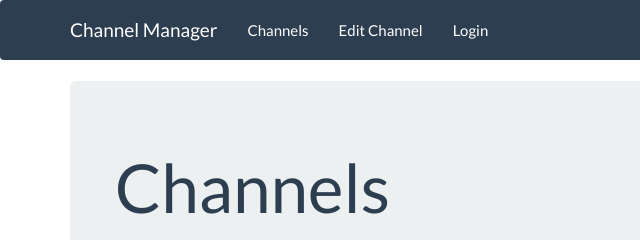
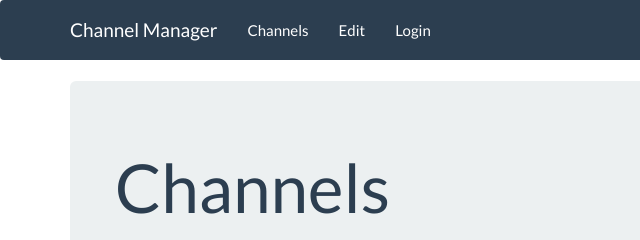
Before and after one commit to Marinski/ChannelManagerApp, a website: page app/index.html in a window 1280 px wide. Shown: the top 240 px of the page, 0-640 px from the left. Drawn offline with nearby package versions, Linux system fonts and the light colour scheme; no server answers.

Commit message:
Edit index.html

```diff
--- a/app/index.html
+++ b/app/index.html
@@ -22,7 +22,7 @@
     <div id="navbar-main" class="navbar-collapse collapse">
       <ul class="nav navbar-nav">
 		<li><a href="#/channels">Channels</a></li>
-		<li><a href="#/edit">Edit Channel</a></li>
+		<li><a href="#/edit">Edit</a></li>
 		<li><a href="#/login">Login</a></li>
       </ul>
     </div>
```
Also changed, not shown: app/css/jquery-ui.css (renamed from app/css/jquery-ui-1-9-git.css).
